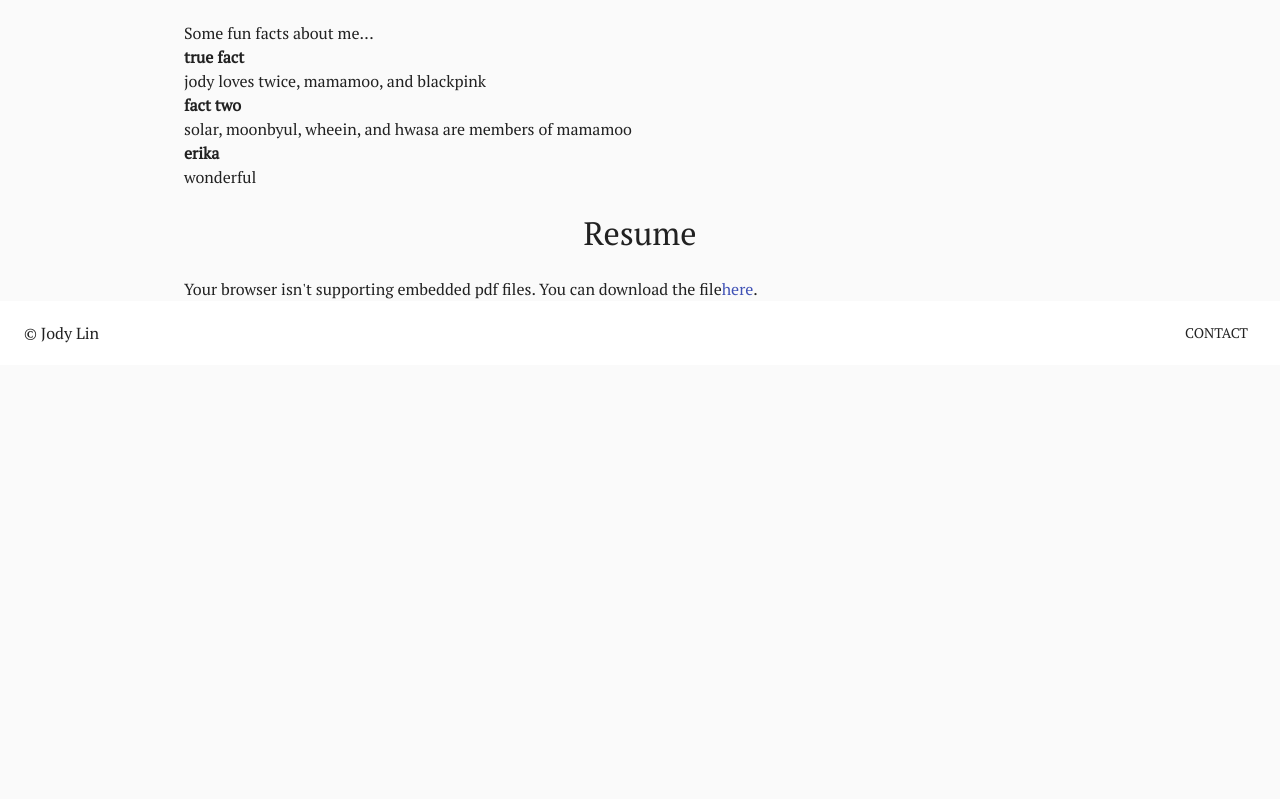
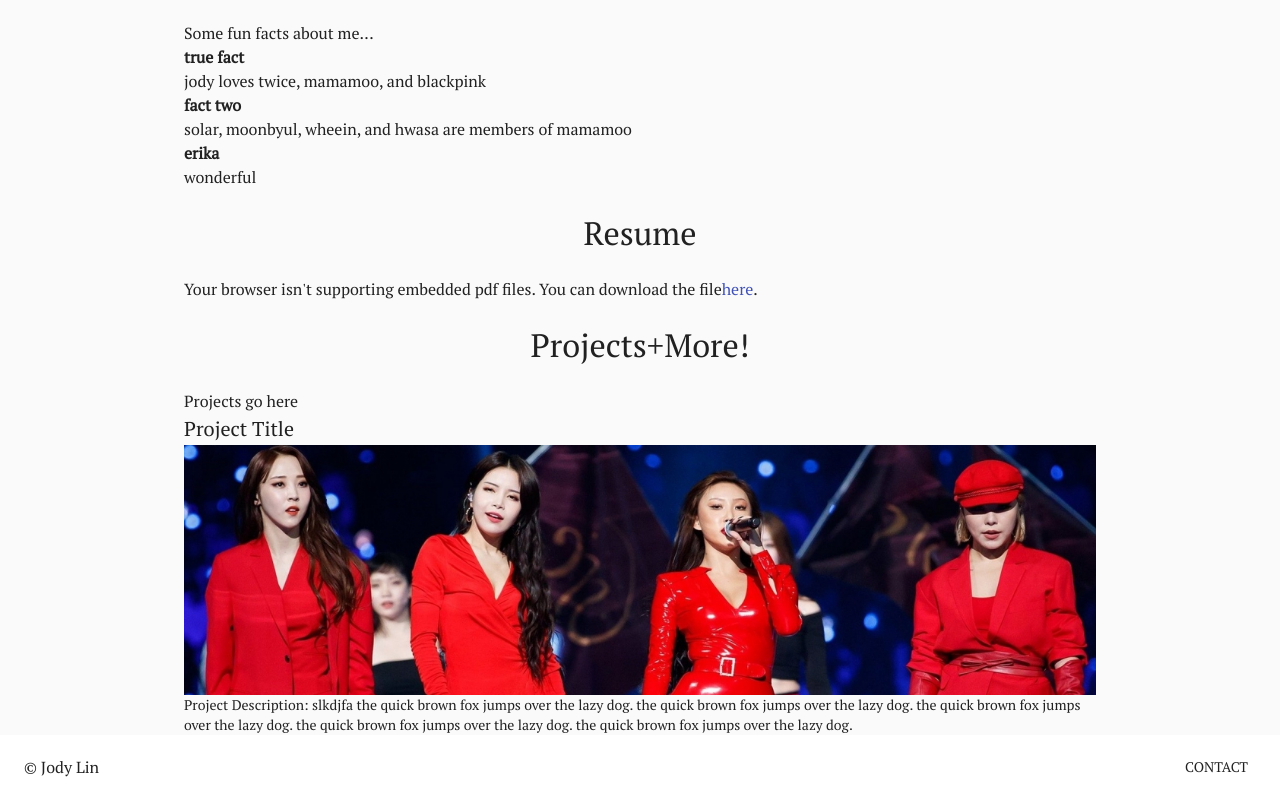
Before and after one commit to jodymlin/personal-gatsby-website, a Gatsby site: page / in a window 1280 px wide. Shown: the part 601-1400 px from the top of the page. Before the commit the page ends 966 px from the top, so only its background shows below. Built offline with nearby package versions, Linux system fonts and the light colour scheme; Gatsby itself is replaced by a stand-in of ours.

Commit message:
created Project Section and ProjectCard

```diff
--- /dev/null
+++ b/src/components/Projects/ProjectCard.js
@@ -0,0 +1,37 @@
+import React from 'react'
+import { withStyles } from '@material-ui/core/styles'
+import { Typography } from '@material-ui/core'
+import placeholder from '../../media/placeholder.jpg'
+
+const styles = () => ({
+    mediaWrapper: {
+        width: '100%',
+        height: '250px',
+        overflowY: 'hidden'
+    },
+    media: {
+        width: '100%'
+    }
+});
+
+function ProjectCard({ classes }) {
+    return(
+        <div>
+            <Typography variant='h6'>Project Title</Typography>
+            <div className={classes.mediaWrapper}>
+                <img src={placeholder} className={classes.media}/>
+            </div>
+            <div>
+                Project Description: slkdjfa
+                the quick brown fox jumps over the lazy dog.
+                the quick brown fox jumps over the lazy dog.
+                the quick brown fox jumps over the lazy dog.
+                the quick brown fox jumps over the lazy dog.
+                the quick brown fox jumps over the lazy dog.
+            </div>
+        </div>
+
+    )
+}
+
+export default withStyles(styles)(ProjectCard);
--- /dev/null
+++ b/src/components/Projects/ProjectPreview.js
@@ -0,0 +1,14 @@
+import React from 'react'
+import { Typography } from '@material-ui/core'
+
+import ProjectCard from './ProjectCard'
+
+function ProjectPreview() {
+    return (<>
+        <Typography>Projects go here</Typography>
+        <ProjectCard/>
+        </>
+    )
+}
+
+export default ProjectPreview;
--- a/src/pages/index.js
+++ b/src/pages/index.js
@@ -6,6 +6,7 @@ import Banner from '../components/Banner/Banner'
 import HeaderFooter from '../components/HeaderFooter/HeaderFooter'
 import PicBlurb from "../components/About/PicBlurb"
 import Resume from '../components/Resume/Resume'
+import ProjectPreview from '../components/Projects/ProjectPreview'
 import Title from '../components/Title/Title'
 
 
@@ -20,6 +21,9 @@ export default () => <div>
 
             <Title>Resume</Title>
             <Resume/>
+
+            <Title>Projects+More!</Title>
+            <ProjectPreview/>
         </Container>
     </HeaderFooter>
 </div>
```
